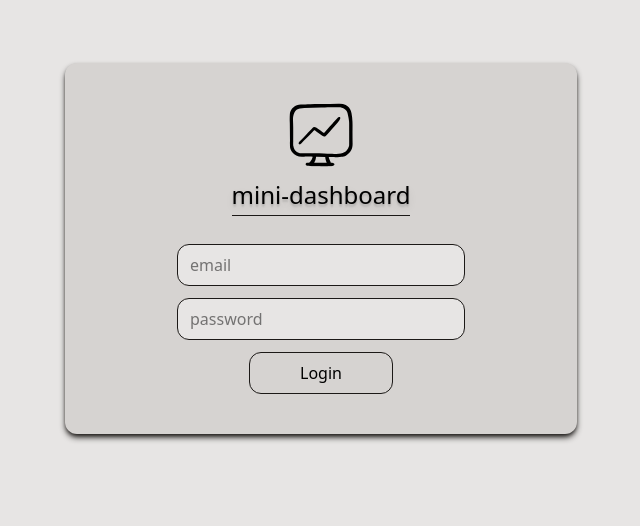
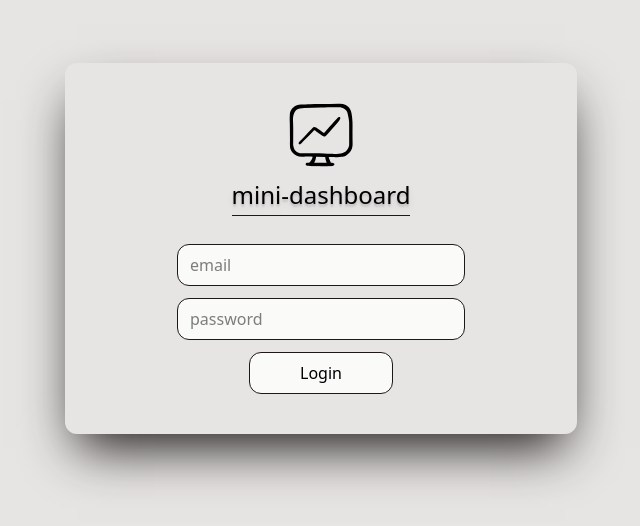
Before and after one commit to utqkaba/test-dashboard, a React (Vite) app: page / in a window 1280 px wide. Shown: the part 152-678 px from the top of the page, without its empty margins (319-959 px from the left). Built offline with nearby package versions, Linux system fonts and the light colour scheme.

Commit message:
logout func added

```diff
--- a/src/pages/Login.jsx
+++ b/src/pages/Login.jsx
@@ -7,7 +7,7 @@ export default function Login({ onLogin }) {
 
   const handleSubmit = (e) => {
     e.preventDefault();
-    if (userEmail === "admin@admin" && userPassword === "admin123") {
+    if (userEmail === "admin@admin" && userPassword === "admin.123.") {
       onLogin(userEmail, userPassword);
     } else if (userEmail === "" && userPassword === "") {
       setError("email and password required!");
@@ -21,18 +21,18 @@ export default function Login({ onLogin }) {
     <div className="flex justify-center items-center h-screen">
       <form
         onSubmit={handleSubmit}
-        className="flex flex-col justify-center items-center gap-3 w-full max-w-lg bg-stone-300 p-10 rounded-xl shadow-md shadow-stone-900"
+        className="flex flex-col justify-center items-center gap-3 w-full max-w-lg bg-stone-200 p-10 rounded-xl shadow-2xl shadow-stone-900"
       >
         <img src="/dashboard.svg" alt="logo" className="w-16 h-16" />
 
-        <h2 className="text-2xl font-extralight mb-4 pb-1 border-b border-stone-900 text-shadow-lg">
+        <h2 className="text-2xl font-light mb-4 pb-1 border-b border-stone-900 text-shadow-lg">
           mini-dashboard
         </h2>
 
         <input
           type="email"
           placeholder="email"
-          className="pl-3 bg-stone-200 w-full sm:w-2/3 border border-stone-900 p-2 rounded-xl"
+          className="pl-3 bg-stone-50 w-full sm:w-2/3 border border-stone-900 p-2 rounded-xl"
           value={userEmail}
           onChange={(e) => setUserEmail(e.target.value)}
         />
@@ -40,7 +40,7 @@ export default function Login({ onLogin }) {
         <input
           type="password"
           placeholder="password"
-          className="pl-3 bg-stone-200 w-full sm:w-2/3 border border-stone-900 p-2 rounded-xl"
+          className="pl-3 bg-stone-50 w-full sm:w-2/3 border border-stone-900 p-2 rounded-xl"
           value={userPassword}
           onChange={(e) => setUserPassword(e.target.value)}
         />
@@ -49,7 +49,7 @@ export default function Login({ onLogin }) {
 
         <button
           type="submit"
-          className="cursor-pointer w-full sm:w-1/3 p-2 bg-stone-300 border border-stone-900 hover:scale-105 transition duration-500 rounded-xl"
+          className="cursor-pointer w-full sm:w-1/3 p-2 bg-stone-50 border border-stone-900 hover:bg-stone-200 hover:scale-105 transition duration-500 rounded-xl"
         >
           Login
         </button>
```
